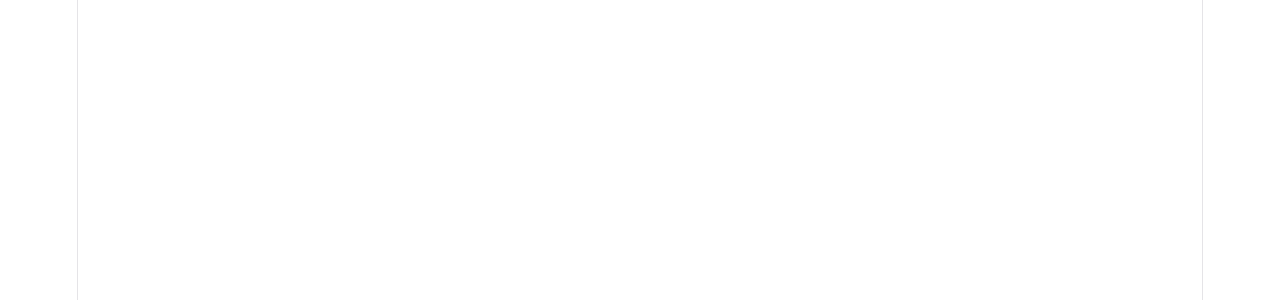
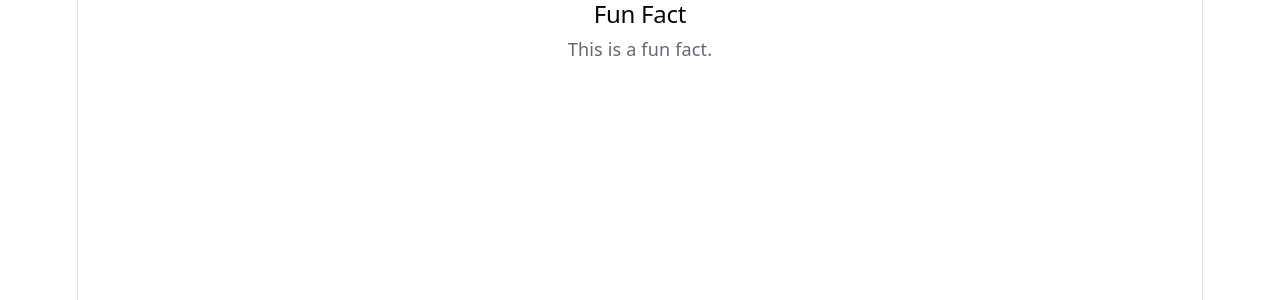
Before and after one commit to DarienArthur-Gocken/react-app, a React (Vite) app: page / in a window 1280 px wide. Shown: the top 300 px of the page. Built offline with nearby package versions, Linux system fonts and the light colour scheme.

Commit message:
Added fun fact card

```diff
--- a/src/App.jsx
+++ b/src/App.jsx
@@ -1,8 +1,9 @@
-import './App.css'
-
+import "./App.css";
+import FunFactCard from "./FunFactCard";
 function App() {
   return (
     <div>
+      <FunFactCard />
     </div>
   );
 }
--- /dev/null
+++ b/src/FunFactCard.jsx
@@ -0,0 +1,10 @@
+function FunFactCard() {
+  return (
+    <div>
+      <h2>Fun Fact</h2>
+      <p>This is a fun fact.</p>
+    </div>
+  );
+}
+
+export default FunFactCard;
```
